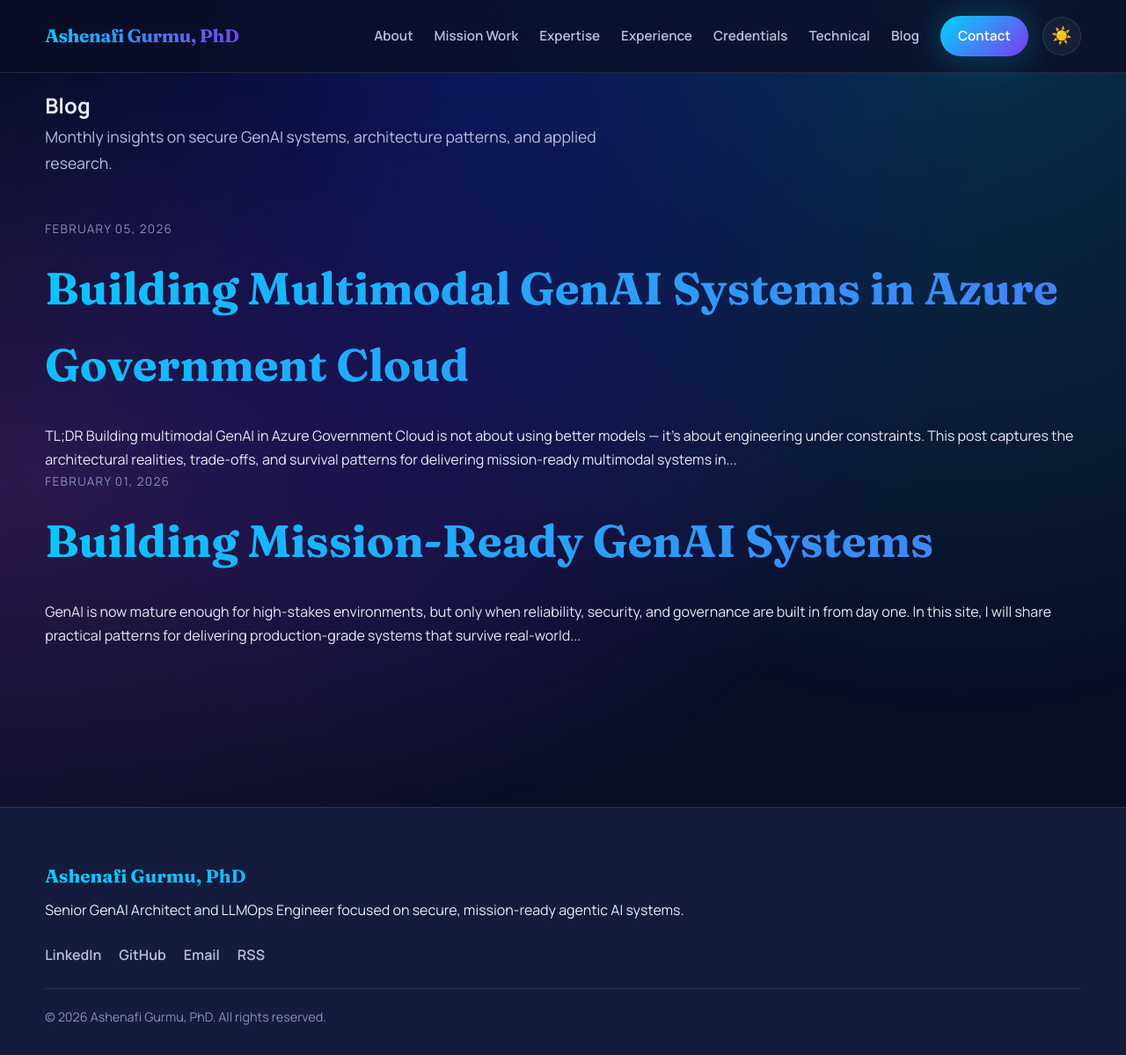
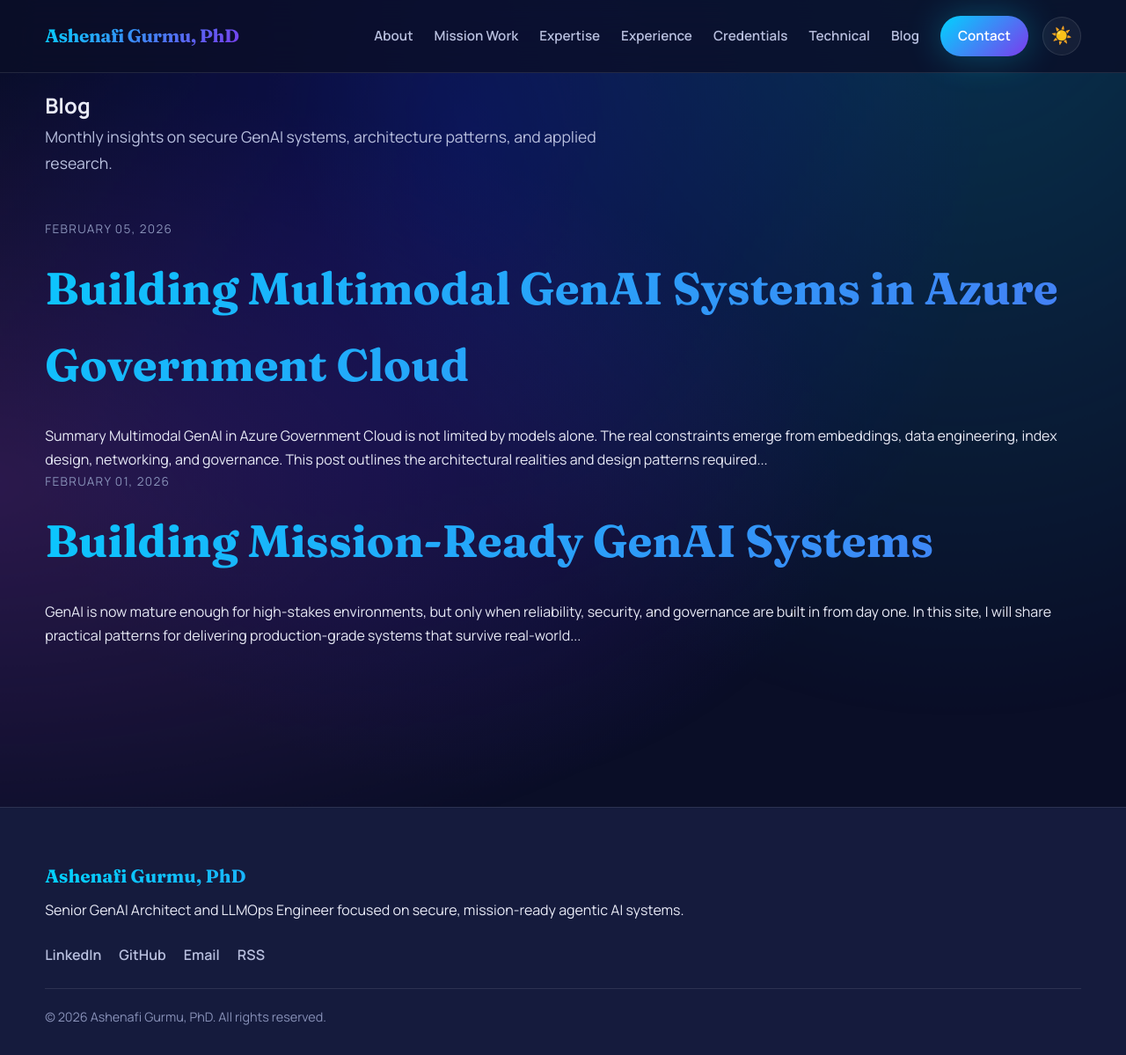
Before and after one commit to gurmu/portfolio, a Jekyll site: the page built from blog/index.html, in a window 1280 px wide and 1199 px high. Shown: the whole window at 88% size. Built offline with Jekyll 4.4.1, drawn with Linux system fonts in a browser that asks for light colours; part of the change alters nothing that is shown.

Commit message:
Add files via upload

```diff
--- a/_posts/2026-02-05-building-multimodal-genai-azure-govcloud.md
+++ b/_posts/2026-02-05-building-multimodal-genai-azure-govcloud.md
@@ -1,179 +1,101 @@
 ---
-layout: default
+layout: post
 title: Building Multimodal GenAI Systems in Azure Government Cloud
 date: 2026-02-05
+description: Lessons learned building production-grade multimodal AI systems in regulated cloud environments.
 ---
 
-> **TL;DR**
-> Building multimodal GenAI in Azure Government Cloud is not about using better models — it’s about engineering under constraints. This post captures the architectural realities, trade-offs, and survival patterns for delivering mission-ready multimodal systems in regulated environments.
+> **Summary**
+> Multimodal GenAI in Azure Government Cloud is not limited by models alone. The real constraints emerge from embeddings, data engineering, index design, networking, and governance. This post outlines the architectural realities and design patterns required to deliver mission-ready systems under regulatory constraints.
 
 ---
 
-## Why This Post Exists
+### Why this post
 
-If you’ve built GenAI systems in commercial cloud, Azure Government Cloud will feel familiar — until it doesn’t.
+If you have built GenAI systems in commercial cloud environments, Azure Government Cloud will feel familiar only at the surface. The deeper you go, the more architectural constraints shape every design decision.
 
-The platform is secure by design, but that security reshapes everything:
-model availability, embeddings, networking, validation workflows, deployment, and observability.
-
-This post is a **field guide** for engineers building **multimodal GenAI (text + images + documents)** inside regulated cloud environments.
+This post documents practical lessons from building a production-oriented multimodal GenAI system in Azure Government Cloud. The intent is not to showcase tooling, but to articulate patterns that hold up under regulatory, security, and infrastructure constraints.
 
 ---
 
-## 🔒 Constraint-Driven Architecture (Not Feature Engineering)
+## Constraint-driven architecture
 
-Azure Government Cloud enforces a constrained ecosystem:
+Azure Government Cloud enforces a constrained platform surface by design. Model availability, embedding options, and service integrations lag behind commercial environments.
 
-- **Max LLM:** GPT-4o
-- **Native embeddings:** text-embedding-3 (small / large)
-- **Restricted networking:** private endpoints, VNets, firewall controls
+For text-only systems, these constraints are manageable. For multimodal systems, they fundamentally change architecture. System design becomes an exercise in constraint engineering rather than feature selection.
 
-For text-only systems, this is manageable.
-For multimodal systems, it becomes an **architectural constraint**.
-
-> **Design principle:**
-> In Gov Cloud, GenAI architecture is shaped by constraints first — features come second.
+> In regulated environments, the platform defines the architecture more than the model.
 
 ---
 
-## 🧠 Multimodal Embeddings Are Core Infrastructure
+## Embeddings as infrastructure
 
-Embeddings define whether your multimodal system works or silently fails.
+Multimodal systems live or die by their embedding layer. Native Gov Cloud embeddings are text-only. Building multimodal retrieval requires a custom embedding pipeline.
 
-Native Gov Cloud embeddings are **text-only**.
-For multimodal alignment, you must introduce a custom embedding pipeline.
+A CLIP-based sentence transformer enables alignment across text, images, captions, and pixel-level representations. However, Azure AI Search enforces strict vector dimensional constraints. Schema mismatches introduce silent failure modes that surface only during retrieval quality degradation.
 
-A CLIP-based sentence transformer enables:
-
-- **Text embeddings** for documents and queries
-- **Image embeddings** for visual similarity
-- **Caption embeddings** for semantic alignment
-- **Pixel embeddings** for low-level visual structure
-
-⚠️ **Hidden failure mode:**
-Azure AI Search enforces strict vector dimensionality.
-Mismatched dimensions between embeddings and index schema lead to silent retrieval degradation.
-
-> **Rule:** Treat embeddings as infrastructure, not as a model choice.
+Embedding design should be treated as foundational infrastructure, not as a model choice.
 
 ---
 
-## 🗂️ Data Engineering: Medallion Architecture for Multimodal
+## Data engineering and the medallion pattern
 
-Multimodal systems start with data engineering, not models.
+Multimodal systems begin upstream of AI. Source documents, images, and metadata must be normalized before indexing.
 
-Using **ADLS Gen2 + Medallion Architecture** creates operational stability:
+Using ADLS Gen2 with a medallion architecture establishes a stable pipeline:
 
-| Layer  | Purpose |
-|--------|--------|
-| Bronze | Raw documents, images |
-| Silver | Extracted text, converted PDFs, normalized metadata |
-| Gold   | Embedding-ready multimodal artifacts |
+- Bronze: raw documents and images
+- Silver: normalized content and converted artifacts
+- Gold: embedding-ready multimodal records
 
-Document conversion (e.g., DOCX → PDF), normalization, and storage topology directly affect retrieval quality.
-
-> Multimodal AI systems are **50% data engineering, 50% modeling**.
+The quality of this pipeline determines the ceiling of retrieval quality. Poor ingestion design cannot be fixed downstream by better models.
 
 ---
 
-## 🧱 Azure AI Search: Portal Illusions vs Code-First Reality
+## Index design requires code-first control
 
-The Azure Portal lets you create indexes.
-It does not let you create **correct multimodal indexes**.
+Azure Portal simplifies index creation but abstracts away critical schema details. Multimodal vector fields, embedding dimensions, and metadata alignment require explicit control that UI tooling does not provide.
 
-Portal-first schemas often miss:
-
-- vector field precision
-- embedding dimensional alignment
-- multimodal metadata consistency
-
-✅ **Production pattern:**
-Define indexes using SDKs or IaC.
-Treat the portal as **observability**, not configuration.
+Index definitions should be versioned and deployed through code. The portal should be treated as an observability surface, not a configuration interface.
 
 ---
 
-## 🧪 Validation: The Playground Is Not the Truth
+## Validation beyond UI tooling
 
-Azure AI Foundry Playground validates text retrieval.
-It does **not** exercise multimodal vectors correctly.
+Azure AI Foundry Playground provides convenience for text-based testing. It does not exercise multimodal retrieval paths accurately. UI validation can produce false confidence.
 
-The UI defaults to text embeddings even when multimodal vectors exist.
-
-> **If you validate multimodal pipelines through UI tools alone, you will get false confidence.**
-
-✅ **Correct validation path:**
-Use code-based retrieval tests (Databricks notebooks, SDK queries, CLI pipelines).
+Production validation requires controlled retrieval queries, embedding inspection, and end-to-end evaluation executed through code. Multimodal systems should be tested the same way they will be executed in production.
 
 ---
 
-## 🌐 Deployment: Where AI Meets Network Reality
+## Deployment within network boundaries
 
-Deployment in Gov Cloud is governed by:
+Deployment in Azure Government Cloud operates within strict networking constraints: private endpoints, VNet isolation, firewall rules, and security scanning. Containerization becomes mandatory for repeatability and security review.
 
-- VNets
-- private endpoints
-- firewall rules
-- VPN routing
-- container security scanning
+The system architecture must be designed in collaboration with cloud and security teams from the outset. Network topology becomes part of the application architecture.
 
-Containerization is not optional:
-
-- Docker for local testing
-- Azure Containers / AKS for deployment
-- IaC for repeatability
-
-> Multimodal GenAI in Gov Cloud is **infrastructure engineering disguised as AI.**
+> In regulated environments, deployment architecture is inseparable from system design.
 
 ---
 
-## 📊 Observability & Lifecycle Management
+## Observability and lifecycle management
 
-Production-grade multimodal systems require:
+Production-grade multimodal systems require continuous observability. Embedding pipelines, ingestion workflows, index health, retrieval latency, and schema evolution must be monitored.
 
-- embedding pipeline monitoring
-- ingestion telemetry
-- retrieval latency tracking
-- schema versioning
-- reindex strategies for model evolution
-
-Without observability, debugging becomes guesswork — especially inside private networks.
+Model updates and schema changes necessitate reindex strategies and backward compatibility planning. These lifecycle concerns must be incorporated into the initial design rather than treated as operational afterthoughts.
 
 ---
 
-## 🧩 Agentic Constraints
+## Agentic orchestration under constraints
 
-Agent frameworks are not currently available in Azure Government Cloud.
+Agent frameworks are not currently available in Azure Government Cloud. Orchestration must be implemented using composable skills or plugins. This enforces modularity and explicit governance boundaries.
 
-The practical workaround is **skills / plugins**:
-Composable, callable tools that approximate agentic workflows while preserving governance controls.
-
-This enforces modular, auditable orchestration patterns.
+Agentic behavior in regulated environments is a systems design problem, not a framework adoption problem.
 
 ---
 
-## ✅ Key Takeaways
+## Closing perspective
 
-- **Code-first is survival**, not preference
-- **Embeddings are infrastructure**
-- **UI tools give false confidence**
-- **Medallion data architecture stabilizes multimodal pipelines**
-- **Networking and security shape deployment more than models**
+Building multimodal GenAI systems in Azure Government Cloud requires treating AI as part of a broader distributed system. The success of such systems depends less on model selection and more on architectural discipline across data engineering, embeddings, indexing, networking, and operations.
 
----
-
-## Closing Thought
-
-Building multimodal GenAI in Azure Government Cloud requires treating AI as **part of the system**, not the system itself.
-
-The real work happens in:
-
-- data pipelines
-- embedding design
-- index schemas
-- networking boundaries
-- observability
-- governance
-
-> **Mission-ready GenAI is not about demos.
-> It’s about systems that survive constraints.**
+Code-first architecture is not a stylistic preference in regulated environments. It is a requirement for delivering systems that survive production constraints.
```
